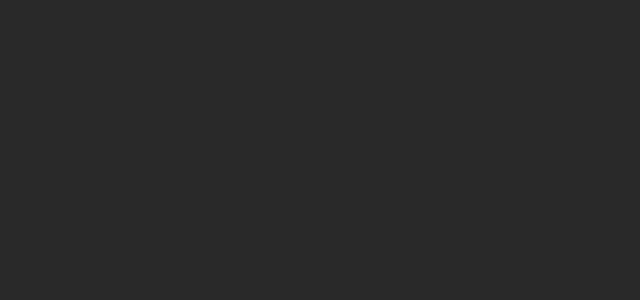
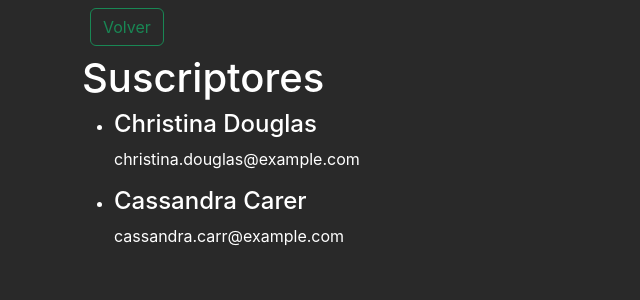
Before and after one commit to SebaGNH/FZC-React-Typescript-VYB, a React (Vite) app: page /Suscriptores in a window 1280 px wide. Before the commit this address had no page. Shown: the top 300 px of the page, without its empty margins (0-640 px from the left). Built offline with nearby package versions, Linux system fonts and the light colour scheme.

Commit message:
se agregaron elementos props a listSubs

```diff
--- a/src/fz01-task-app/components/FormTask.tsx
+++ b/src/fz01-task-app/components/FormTask.tsx
@@ -1,4 +1,4 @@
-import { useEffect, useState } from "react";
+import { useState } from "react";
 import { ButtonBack } from "../../components/ButtonBack";
 
 // Lo creamos con un Type para que sea más abreviado
@@ -11,12 +11,15 @@
   const [taskList, setTaskList] = useState<string[]>([]);
 
   // const handleSubmit = (ev: React.FormEvent<HTMLFormElement>) : void => {
+
+  //Agregar nuevo elemento a la lista
   const handleSubmit = (ev: FormElement) : void => {
     ev.preventDefault();
     setTaskList([...taskList, newTask]);
     setNewTask(''); // limpiamos
   }
 
+  // Eliminar elemento de la lista
   const removeTask = (i: number) => {
     const updateTasks = [...taskList];
     updateTasks.splice(i,1);
--- /dev/null
+++ b/src/md01-subs/components/ListSubs.tsx
@@ -0,0 +1,24 @@
+interface Props {
+  subs: Array<{
+    nick: string;
+    email: string;
+    avatar: string;
+    birthday?: string;
+  }>;
+}
+
+export const ListSubs: React.FC<Props> = ({ subs }) => {
+  console.log(subs.map(sub => sub.nick))
+  return (
+    <ul>
+      {
+        subs.map( (sub) => (
+          <li key={sub.nick}>
+            <h4>{sub.nick}</h4>
+            <p>{sub.email?.substring(0,30)}</p>
+          </li>
+        ))
+      }
+    </ul>
+  );
+};
--- /dev/null
+++ b/src/md01-subs/pages/Suscriptores.tsx
@@ -0,0 +1,51 @@
+import { useEffect, useState } from "react";
+import { ButtonBack } from "../../components/ButtonBack";
+import { ListSubs } from "../components/ListSubs";
+
+const initialState = [ // https://randomuser.me/
+  {
+    nick: 'Christina Douglas',
+    email: 'christina.douglas@example.com',
+    avatar: 'https://randomuser.me/api/portraits/women/96.jpg',
+    birthday: '11/1/1962'
+  },
+  {
+    nick: 'Cassandra Carer',
+    email: 'cassandra.carr@example.com',
+    avatar: 'https://randomuser.me/api/portraits/women/37.jpg',
+    birthday: '11/1/1987'
+  }
+]
+
+interface SubI {
+  nick: string;
+  email: string;
+  avatar: string;
+  birthday?: string; // que no es obligatorio este dato
+}
+
+interface AppState {
+  subsI: Array<SubI>;
+  newSubNumber: number;
+}
+
+export const Suscriptores = () => {
+  //const [subs, setsubs] = useState<Array<SubI>>([]);
+  // const [subs, setsubs] = useState<SubI[]>([]);
+  const [subs, setsubs] = useState<AppState["subsI"]>([]);
+  const [newSubsNumber, setNewSubsNumber] = useState<AppState["newSubNumber"]>(0);
+
+  useEffect(() => {
+    setsubs(initialState);
+  }, [])
+
+  return (
+    <div className="container">
+      <ButtonBack />
+
+      <h1>Suscriptores</h1>
+
+      <ListSubs subs={subs}/>
+    </div>
+  )
+}
--- a/src/routes/App.routes.tsx
+++ b/src/routes/App.routes.tsx
@@ -1,6 +1,7 @@
 import {Routes, Route} from 'react-router-dom';
 import { FormTask } from '../fz01-task-app/components/FormTask';
 import { HomeNavBar } from './HomeNavBar';
+import { Suscriptores } from '../md01-subs/pages/Suscriptores';
 
 export const AppRoutes = () => {
   return (
@@ -8,6 +9,7 @@
       <Routes>
         <Route path='/' element={<HomeNavBar />}/>
         <Route path='/FormTask' element={<FormTask />}/>
+        <Route path='/Suscriptores' element={<Suscriptores />}/>
       </Routes>
 
     </>
--- a/src/routes/HomeNavBar.tsx
+++ b/src/routes/HomeNavBar.tsx
@@ -8,8 +8,12 @@
           <div className="collapse navbar-collapse">
             <ul className="navbar-nav me-auto">
 
-              <NavLink to="/FormTask" className="nav-link btn btn-outline-primary">
+              <NavLink to="/FormTask" className="nav-link btn btn-outline-primary mx-1">
               FormTask
+              </NavLink>
+
+              <NavLink to="/Suscriptores" className="nav-link btn btn-outline-primary mx-1">
+              Suscriptores
               </NavLink>
 
             </ul>
```
